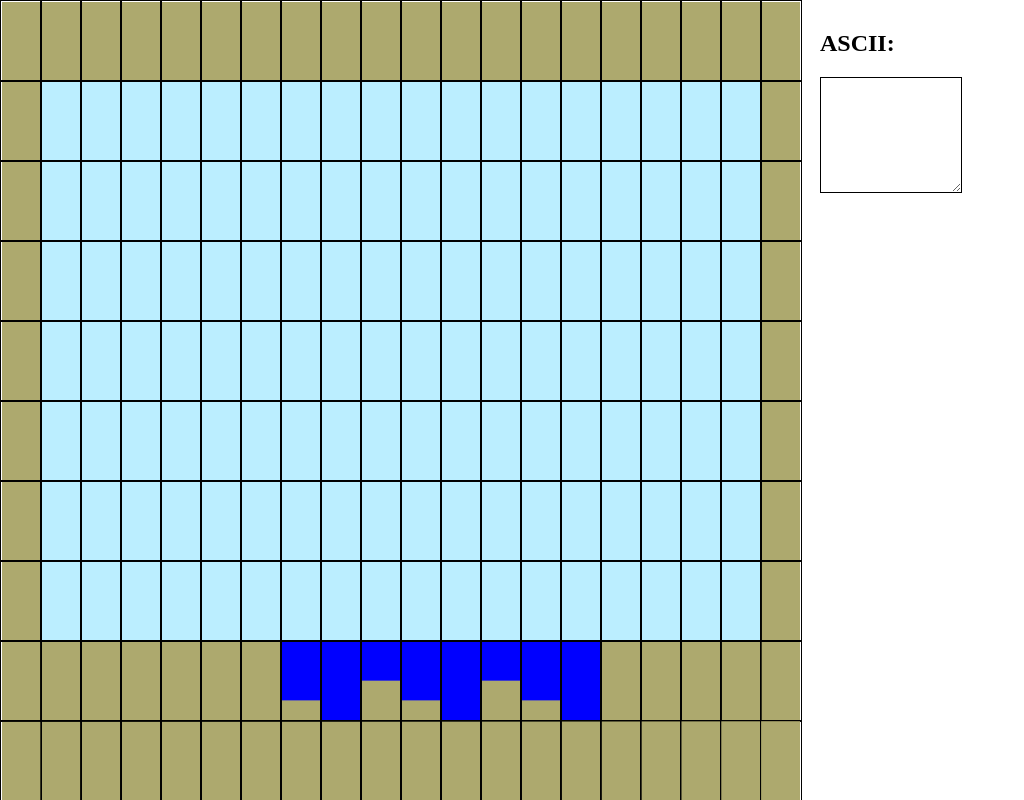
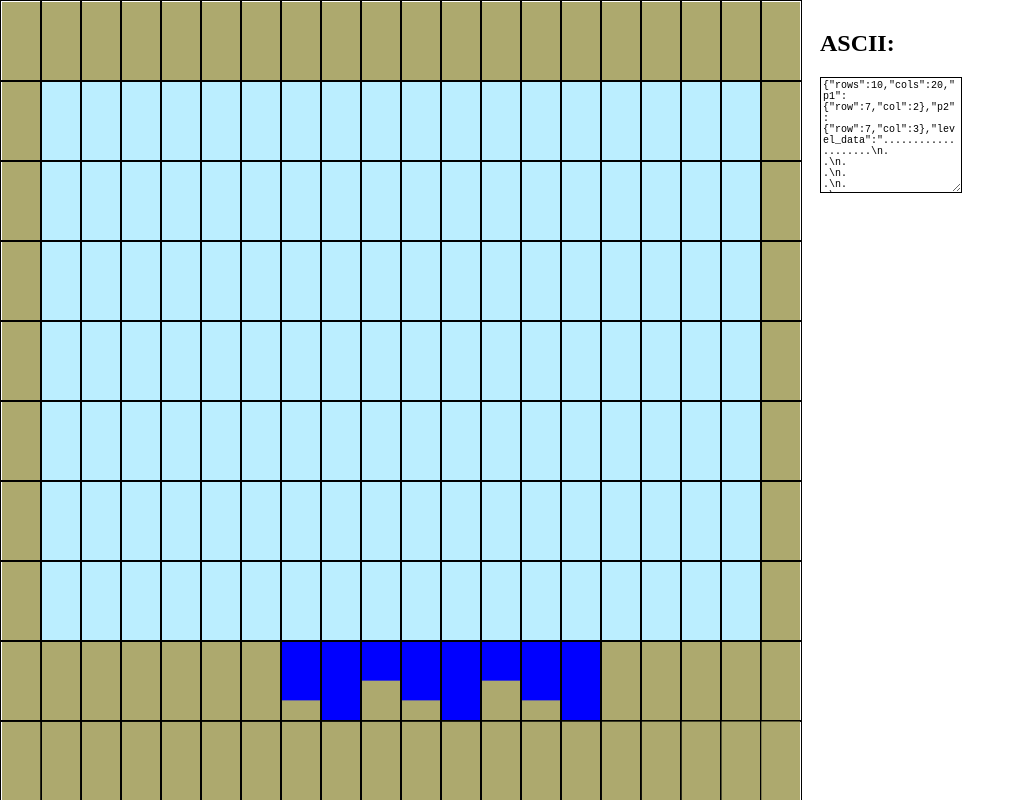
Before and after one commit to requalix/santorum, a plain HTML site: page editor.html in a window 1280 px wide. Shown: the whole page, without its empty margins (0-1024 px from the left). Drawn offline with nearby package versions, Linux system fonts and the light colour scheme.

Commit message:
added clouds and spawn points, almost all working

```diff
--- a/editor.html
+++ b/editor.html
@@ -31,6 +31,10 @@
 
     <button type="button" id="wall_button">Wall</button>
     <button type="button" id="sky_button">Sky</button>
+    <button type="button" id="cloud_button">Cloud</button>
+    <button type="button" id="player1_spawn_button">P1 Spawn</button>
+    <button type="button" id="player2_spawn_button">P2 Spawn</button>
+    <button type="button" id="umbrella_button">Umbrella</button>
     <button type="button" id="save_button">Save to ASCII</button>
     <button type="button" id="load_button">Load from ASCII</button>
 </div>
--- a/src/editor.js
+++ b/src/editor.js
@@ -5,13 +5,14 @@ var GRID_LINE_WIDTH = 1;
 var WATER = "#0000FF";
 var SKY = "#bef"
 var WALL = "#ADA96E";
+var CLOUD = "#CCCCCC";
 
-var solid_colors = ["water", "wall", "sky"];
-var color_lookup = [WATER, WALL, SKY];
+var solid_colors = ["water", "wall", "sky", "cloud"];
+var color_lookup = [WATER, WALL, SKY, CLOUD];
 
 // globals
+var canvas;
 var context;
-var canvas;
 var vertical_cell_size;
 var horizontal_cell_size;
 var mouse_down = false;
@@ -19,41 +20,25 @@ var current_tile;
 var grid;
 var water_level = 4;    //default is 4, entire block is water
 
+var p1_spawn = { row: 0, col: 0 };
+var p2_spawn = { row: 0, col: 0 };
+
 $(window).load(main);
 
 function main() {
     init();
     register_callbacks();
+    load_level(initial_level);
+    dump_level();
     draw_grid();
     draw_grid(); // makes lines thicker!
     draw_grid(); // makes lines thicker!
     draw_grid(); // makes lines thicker!
-    load_level_from_str(initial_level);
 }
 
 function init() {
-    NUM_COLS = $("#map_width").val();
-    NUM_ROWS = $("#map_height").val();
-
-    $("#io")[0].rows = NUM_ROWS;
-    $("#io")[0].cols = NUM_COLS;
-
-    canvas = $("#editor_canvas")[0]
+    canvas = $("#editor_canvas")[0];
     context = canvas.getContext("2d");
-
-    set_current_tile("wall");
-    vertical_cell_size = (canvas.height - GRID_LINE_WIDTH * NUM_ROWS - 1) / NUM_ROWS;
-    horizontal_cell_size = (canvas.width - GRID_LINE_WIDTH * NUM_COLS - 1) / NUM_COLS;
-
-    grid = new Array(NUM_ROWS);
-
-    for (var row = 0; row < NUM_ROWS; ++row) {
-        grid[row] = new Array(NUM_COLS);
-        for (var col = 0; col < NUM_COLS; ++col) {
-            set_current_tile("wall");
-            fill_cell(col, row);
-        }
-    }
 }
 
 function register_callbacks() {
@@ -80,6 +65,9 @@ function register_callbacks() {
     $("#water_button").click(function () { set_current_tile("water"); });
     $("#wall_button").click(function () { set_current_tile("wall"); });
     $("#sky_button").click(function () { set_current_tile("sky"); });
+    $("#cloud_button").click(function () { set_current_tile("cloud"); });
+    $("#player1_spawn_button").click(function () { set_current_tile("p1_spawn"); });
+    $("#player2_spawn_button").click(function () { set_current_tile("p2_spawn"); });
 
     $("#water_level").change(function(e) {
         water_level = e.target.value;
@@ -120,6 +108,11 @@ function draw_grid() {
     for (var j = 1; j < NUM_COLS; ++j) {
         context.fillRect(j * (horizontal_cell_size + GRID_LINE_WIDTH), 0, GRID_LINE_WIDTH, canvas.height);
     }
+
+    context.font = horizontal_cell_size.toString() + "px Arial";
+    context.fillText("1", p1_spawn.x * (horizontal_cell_size + GRID_LINE_WIDTH), p1_spawn.y);
+    context.fillText("2", p2_spawn.x * (horizontal_cell_size + GRID_LINE_WIDTH), p2_spawn.y);
+
     context.fillStyle = oldStyle;
 }
 
@@ -131,14 +124,21 @@ function fill_cell(x, y) {
         var y_start = y * (vertical_cell_size + GRID_LINE_WIDTH)+1;
         if (current_tile == "water") {
             height *= (water_level / 4);
-            //y_start += (vertical_cell_size * (4-water_level)/4);
         }
         context.fillRect(x * (horizontal_cell_size + GRID_LINE_WIDTH)+1,
                          y_start, horizontal_cell_size, height);
-    } else {
-        console.log("o shit this is not good");
     }
-    grid[y][x] = current_tile != "water" ? current_tile : water_level;
+    if (current_tile != "p1_spawn" && current_tile != "p2_spawn") {
+        grid[y][x] = current_tile != "water" ? current_tile : water_level;
+    }
+    if (current_tile == "p1_spawn") {
+        p1_spawn.row = y;
+        p1_spawn.col = x;
+    }
+    if (current_tile == "p2_spawn") {
+        p2_spawn.row = y;
+        p2_spawn.col = x;
+    }
     draw_grid();
 }
 
@@ -150,11 +150,10 @@ function draw(e) {
 }
 
 function pos_to_coord(e) {
-    // e.offset(X|Y)
-    var ret = new Object();
-    ret.x = Math.floor(e.offsetX / (horizontal_cell_size + GRID_LINE_WIDTH));
-    ret.y = Math.floor(e.offsetY / (vertical_cell_size + GRID_LINE_WIDTH));
-    return ret;
+    return {
+        x: Math.floor(e.offsetX / (horizontal_cell_size + GRID_LINE_WIDTH)),
+        y: Math.floor(e.offsetY / (vertical_cell_size + GRID_LINE_WIDTH))
+    };
 }
 
 function fill_entire_grid() {
@@ -167,6 +166,7 @@ function fill_entire_grid() {
 
 function dump_level() {
     var level = "";
+
     for (var row = 0; row < NUM_ROWS; ++row) {
         for (var col = 0; col < NUM_COLS; ++col) {
             var tile = grid[row][col];
@@ -177,6 +177,9 @@ function dump_level() {
                 break;
                 case "sky":
                     char = " ";
+                break;
+                case "cloud":
+                    char = "c";
                 break;
                 default:
                     if (tile >= 0 && tile <= 4) {
@@ -190,16 +193,54 @@ function dump_level() {
         }
         level += "\n";
     }
-    $("#io").val(level);
+
+    var jsonlevel = {
+        rows: NUM_ROWS,
+        cols: NUM_COLS,
+        p1: p1_spawn,
+        p2: p2_spawn,
+        level_data: level
+    };
+
+    $("#io").val(JSON.stringify(jsonlevel));
 }
 
 function load_level() {
     var level = $("#io").val();
-    loadl_level_from_str(level);
+    load_level_from_str(level);
 }
 
-function load_level_from_str(level) {
+function load_level_from_str(input_json) {
+
+    var jsonlevel = JSON.parse(input_json);
+    load_level(jsonlevel);
+}
+
+function load_level(jsonlevel) {
+    NUM_ROWS = jsonlevel.rows;
+    NUM_COLS = jsonlevel.cols;
+    p1_spawn = jsonlevel.p1;
+    p2_spawn = jsonlevel.p2;
+    var level = jsonlevel.level_data;
+
+    $("#io")[0].rows = NUM_ROWS;
+    $("#io")[0].cols = NUM_COLS;
+
+    vertical_cell_size = (canvas.height - GRID_LINE_WIDTH * NUM_ROWS - 1) / NUM_ROWS;
+    horizontal_cell_size = (canvas.width - GRID_LINE_WIDTH * NUM_COLS - 1) / NUM_COLS;
+
+    grid = new Array(NUM_ROWS);
+
+    set_current_tile("wall");
+    for (var row = 0; row < NUM_ROWS; ++row) {
+        grid[row] = new Array(NUM_COLS);
+        for (var col = 0; col < NUM_COLS; ++col) {
+            fill_cell(col, row);
+        }
+    }
+
     var i = 0;
+
     for (var row = 0; row < NUM_ROWS; ++row) {
         for (var col = 0; col < NUM_COLS; ++col) {
             var tile = level[i];
@@ -214,6 +255,9 @@ function load_level_from_str(level) {
                 break;
                 case ".":
                     entry = "wall";
+                break;
+                case "c":
+                    entry = "cloud";
                 break;
                 default:
                     // assume water
@@ -232,7 +276,11 @@ function load_level_from_str(level) {
     }
 }
 
-var initial_level = "\
+var initial_level = { rows: 10,
+cols: 20,
+p1: {row: 7, col: 2},
+p2: {row: 7, col: 3},
+level_data: "\
 ....................\n\
 .                  .\n\
 .                  .\n\
@@ -242,5 +290,5 @@ var initial_level = "\
 .                  .\n\
 .                  .\n\
 .......34234234.....\n\
-....................\n\
-"
+....................\n"
+};
```
Also changed, not shown: 1 other file.
